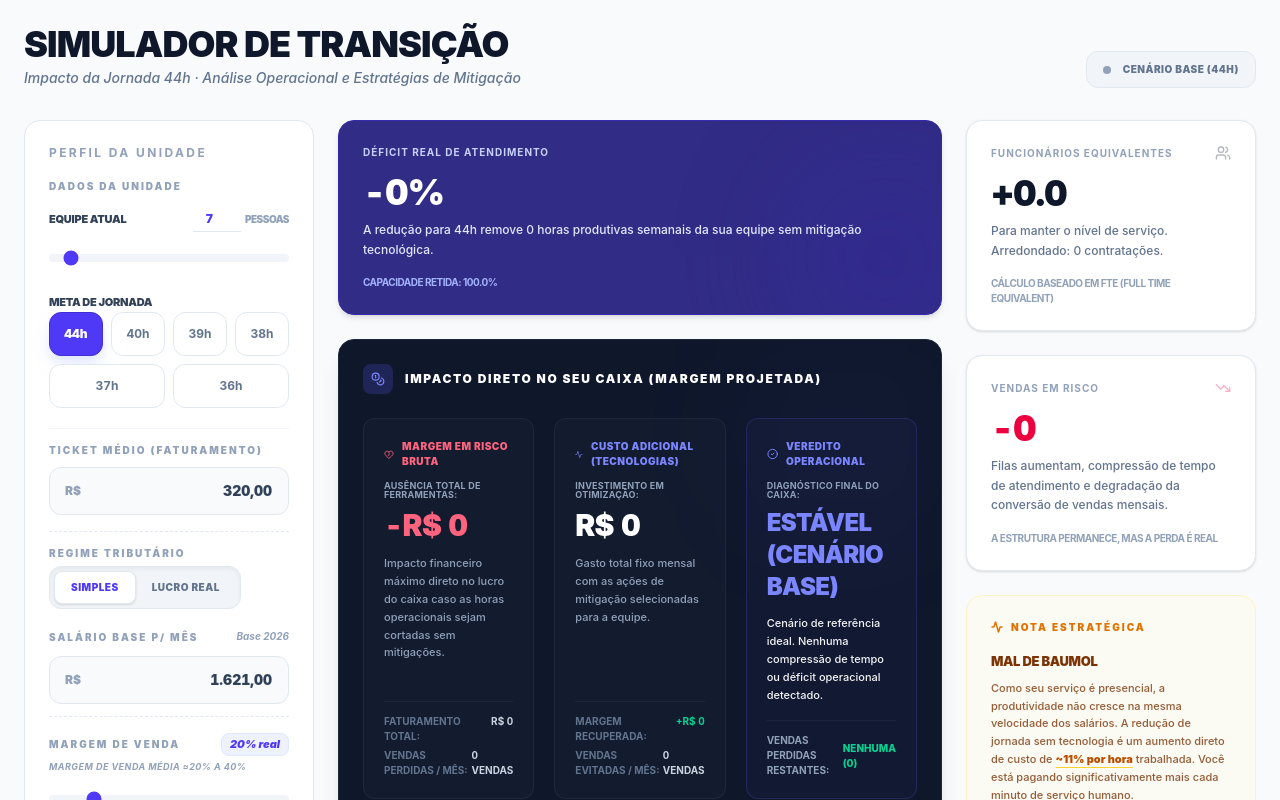
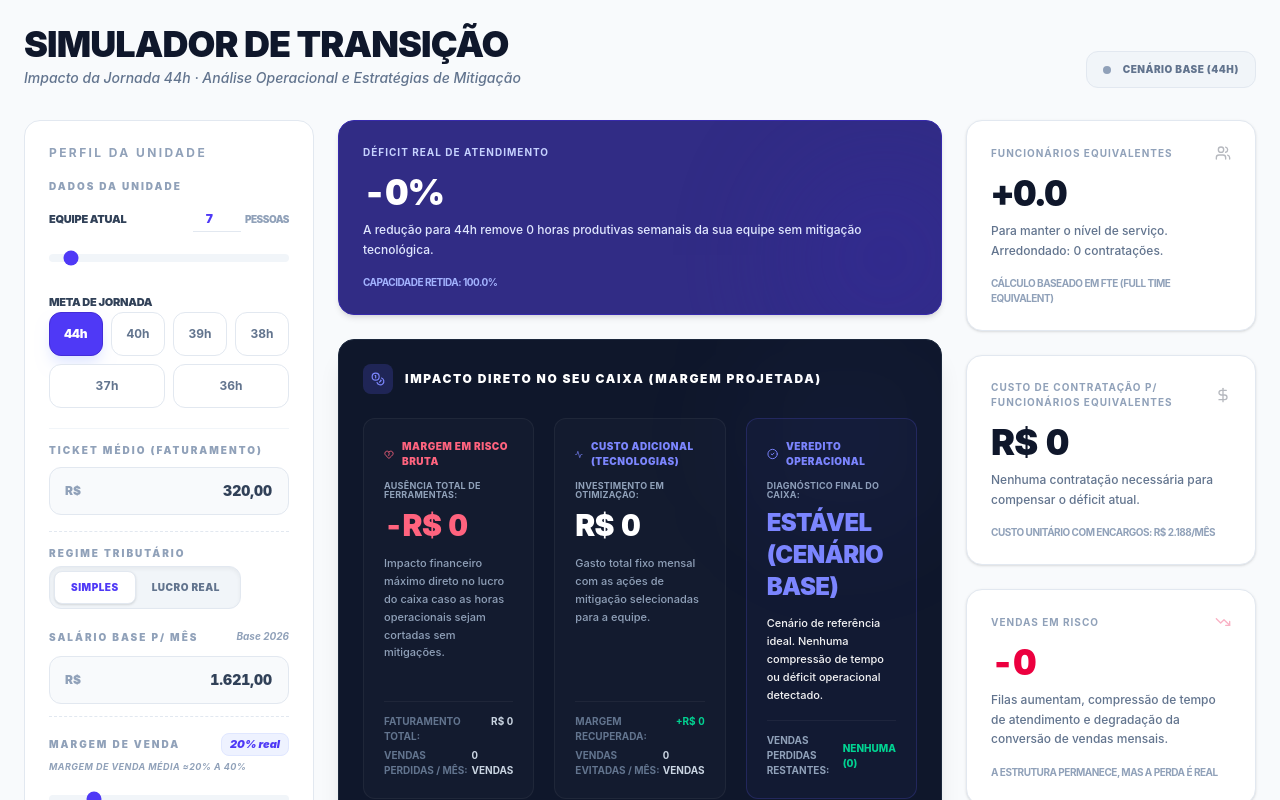
Before and after one commit to maatosmm-g/Simulador-de-Transicao, a React (Vite) app: page / in a window 1280 px wide. Shown: the top 800 px of the page. Built offline with nearby package versions, Linux system fonts and the light colour scheme.

Commit message:
feat: add hiring cost metric card
Display the estimated monthly cost for new hires based on the calculated FTE deficit, including salary and tax burden projections.

```diff
--- a/src/App.tsx
+++ b/src/App.tsx
@@ -6,7 +6,7 @@
 import { useState, useMemo } from 'react';
 import { motion } from 'motion/react';
 import { cn } from '@/src/lib/utils';
-import { Users, TrendingDown } from 'lucide-react';
+import { Users, TrendingDown, DollarSign } from 'lucide-react';
 
 import {
   INITIAL_PARAMETERS,
@@ -320,6 +320,18 @@ export default function App() {
             />
 
             <MetricCard
+              title="Custo de Contratação p/ Funcionários Equivalentes"
+              value={`R$ ${Math.round(results.totalHiringCost).toLocaleString('pt-BR')}`}
+              subtitle={results.fteToHireRounded > 0
+                ? `Custo mensal adicional estimado para ${results.fteToHireRounded} novas contratações, com salário de R$ ${params.avgSalary.toLocaleString('pt-BR')} e encargos estaduais/federais (+${params.taxRegime === 'simples' ? '35%' : '60%'}).`
+                : `Nenhuma contratação necessária para compensar o déficit atual.`
+              }
+              trend={`Custo unitário com encargos: R$ ${Math.round(results.hiringUnitCost).toLocaleString('pt-BR')}/mês`}
+              icon={DollarSign}
+              isLocked={isInterlocked}
+            />
+
+            <MetricCard
               variant="danger"
               title="Vendas em Risco"
               value={`-${Math.round(results.clientLoss)}`}
```
